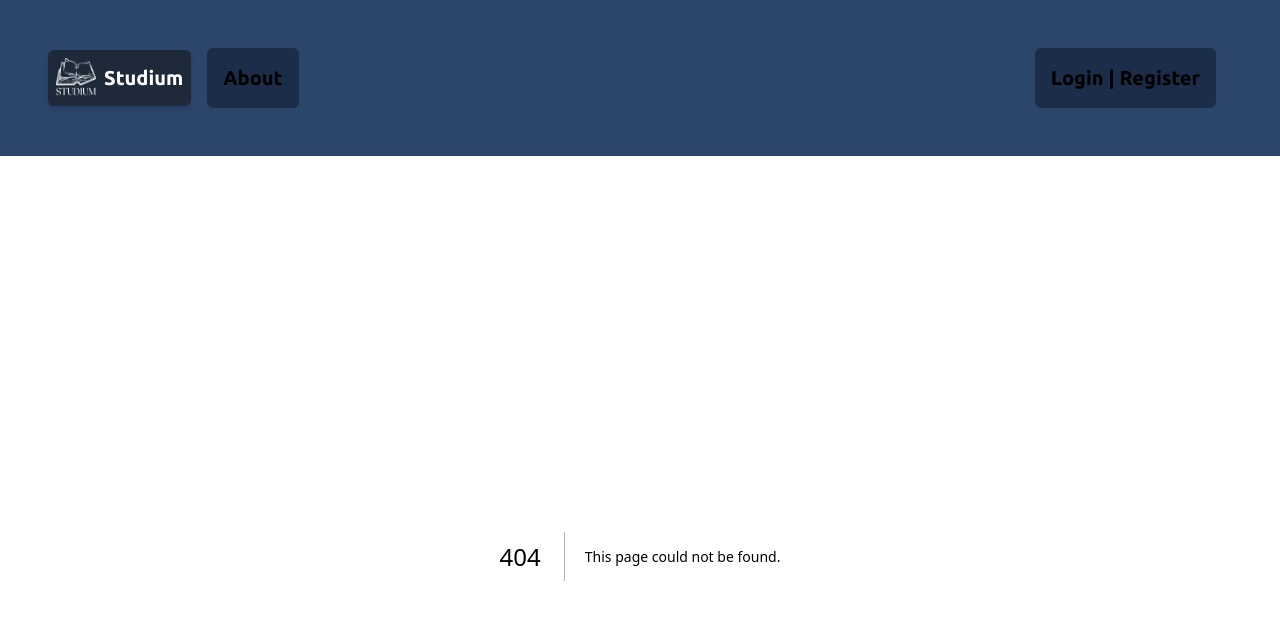
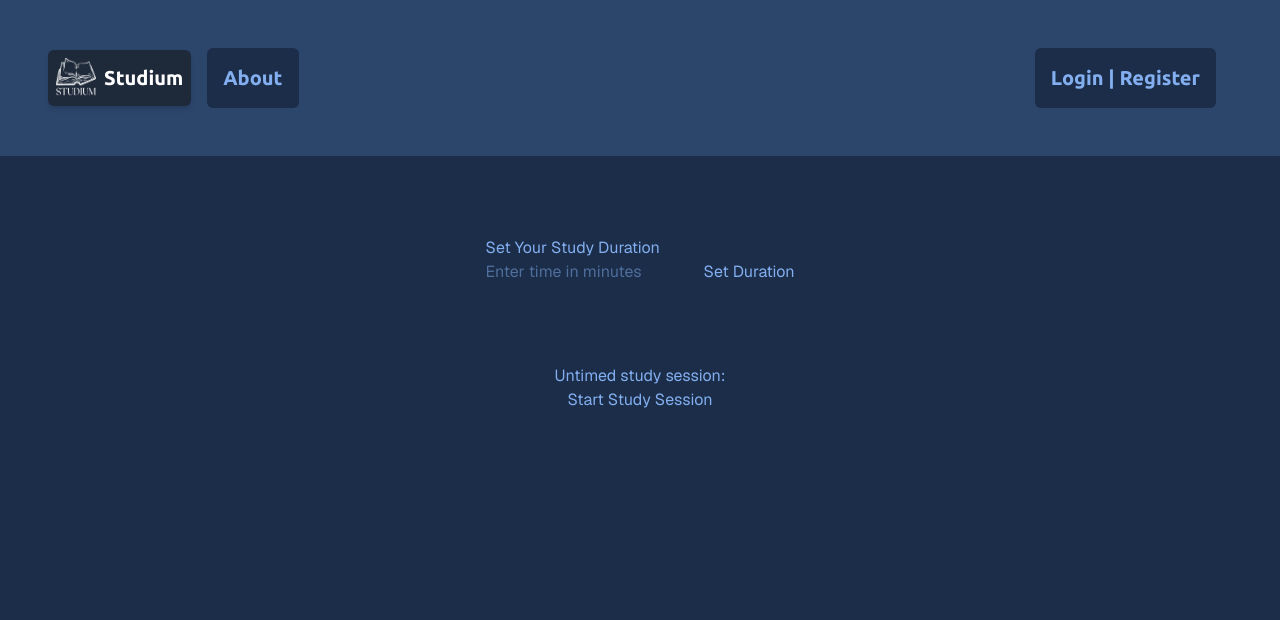
Before and after one commit to tylernlyons/Studium, a Next.js app in the folder termproject4300/: page /home in a window 1280 px wide. Before the commit this address had no page. Shown: the top 620 px of the page. Built offline with nearby package versions, Linux system fonts and the light colour scheme.

Commit message:
File restructuring

```diff
--- a/termproject4300/src/app/pages/home/page.tsx
+++ b/termproject4300/src/app/home/page.tsx
@@ -2,6 +2,7 @@
 
 import { useState } from "react";
 import Link from "next/link";
+import connectMongoDB from "../../../config/mongodb";
 
 export default function Home() {
   const [durationInput, setDurationInput] = useState("");
@@ -21,12 +22,13 @@ export default function Home() {
 
   const getFocusModeUrl = () => {
     if (studyDuration > 0) {
-      return `/pages/focusMode?duration=${studyDuration}`;
+      return `/focusMode?duration=${studyDuration}`;
     }
     return "#";
   };
 
   return (
+
     <div className="items-center justify-items-center min-h-screen p-8 pb-20 gap-16 sm:p-20 font-[family-name:var(--font-geist-sans)]">
       <div>
         <h2>Set Your Study Duration</h2>
@@ -49,7 +51,7 @@ export default function Home() {
       )}
       <div className="items-center justify-items-center min-h-screen p-8 pb-20 gap-16 sm:p-20 font-[family-name:var(--font-geist-sans)]">
         <h3>Untimed study session:</h3>
-        <Link href={'/pages/focusMode'}>
+        <Link href={'/focusMode'}>
           <button>Start Study Session</button>
         </Link>
       </div>
--- a/termproject4300/src/components/Navbar.tsx
+++ b/termproject4300/src/components/Navbar.tsx
@@ -24,7 +24,7 @@ const Navbar = () => {
               </div>
               </Link>
 
-            <Link href="/pages/about">
+            <Link href="/about">
             <button className='nav-items'>
               <span className="span">About</span>
             </button>
@@ -33,7 +33,7 @@ const Navbar = () => {
 
           <div className='nav-items'>
             {!isLoggedIn ? (
-              <Link href="/pages/home">
+              <Link href="/home">
                 <button
                   onClick={handleLogin}
                   className='nav-items'
```
Also changed, not shown: termproject4300/src/app/focusMode/page.tsx (renamed from termproject4300/src/app/pages/focusMode/page.tsx, +5 -5 lines), termproject4300/src/app/about/page.tsx (renamed from termproject4300/src/app/pages/about/page.tsx).
